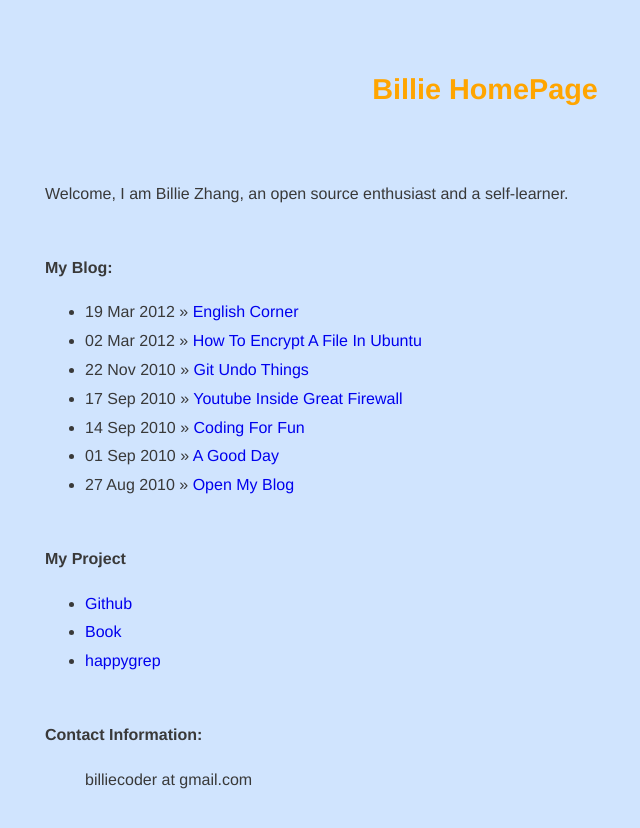
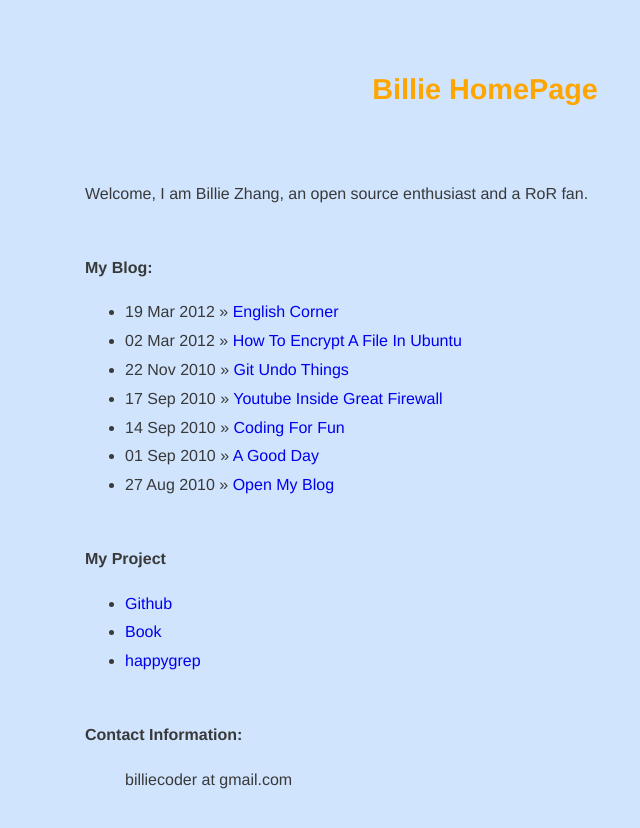
Before and after one commit to billie66/billie66.github.com, a Jekyll site: the page built from index.markdown, in a window 1280 px wide. Shown: the top 828 px of the page, without its empty margins (155-795 px from the left). Built offline with Jekyll 4.4.1, drawn with Linux system fonts in a browser that asks for light colours; Markdown is read by kramdown in place of the engine named in the settings.

Commit message:
set up web pages with fixed width

```diff
--- a/css/billie.css
+++ b/css/billie.css
@@ -1,16 +1,10 @@
-/*
-
-	terrafirma1.0 by nodethirtythree design
-	http://www.nodethirtythree.com
-
-*/
 body {
   background-color: #d0e4fe;
   color: #393939;
   font-family: Helvetica, Arial, FreeSans, sans-serif;
   line-height: 1.8;
-  margin-left: 200px;
-  margin-right: 200px;
+  max-width: 800px;
+  margin: 0 auto 20px;
 }
 
 /*Remove the line under links*/
--- a/index.markdown
+++ b/index.markdown
@@ -3,13 +3,11 @@ layout: default
 ---
 <br/>
 <h1 style="text-align:center">Billie HomePage</h1>
-
 <br />
 
 <p>
-Welcome, I am Billie Zhang, an open source enthusiast and a self-learner.
+  Welcome, I am Billie Zhang, an open source enthusiast and a RoR fan.
 </p>
-
 
 <p><br /><b>My Blog:</b></p>
   <ul class="posts">
@@ -20,14 +18,12 @@ Welcome, I am Billie Zhang, an open source enthusiast and a self-learner.
 
 <p><br /><b>My Project</b></p>
 <ul>
-<li><a href="https://github.com/billie66">Github</a></li>
-<li><a href="http://billie66.github.com/TLCL/index.html">Book</a></li>
-<li><a href="http://happypeter.github.com/happygrep/index.html">happygrep</a></li>
+  <li><a href="https://github.com/billie66">Github</a></li>
+  <li><a href="http://billie66.github.com/TLCL/index.html">Book</a></li>
+  <li><a href="https://github.com/happypeter/happygrep">happygrep</a></li>
 </ul>
 
 <p><br /><b>Contact Information:</b></p>
 <blockquote>
-<p>
-billiecoder at gmail.com
-</p>
+  <p>billiecoder at gmail.com</p>
 </blockquote>
```
Also changed, not shown: _layouts/post.html (line endings or trailing spaces).
